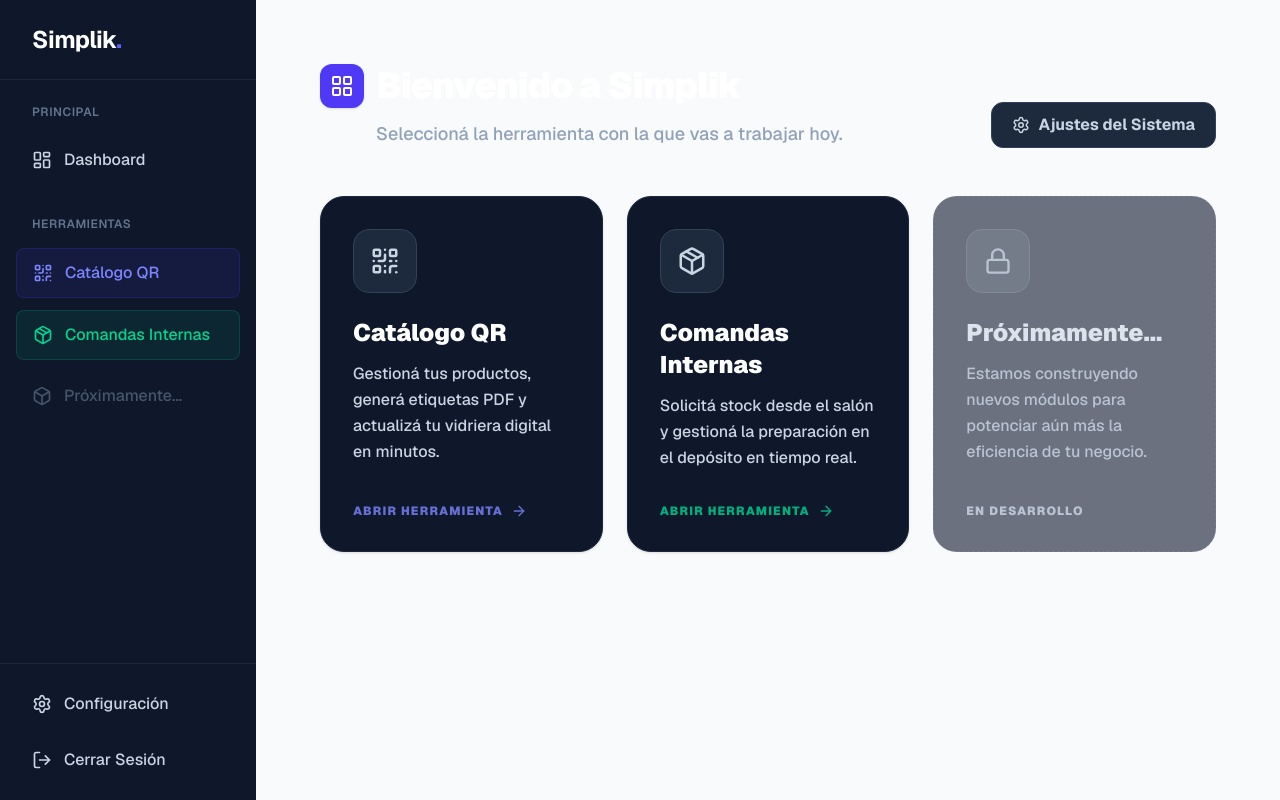
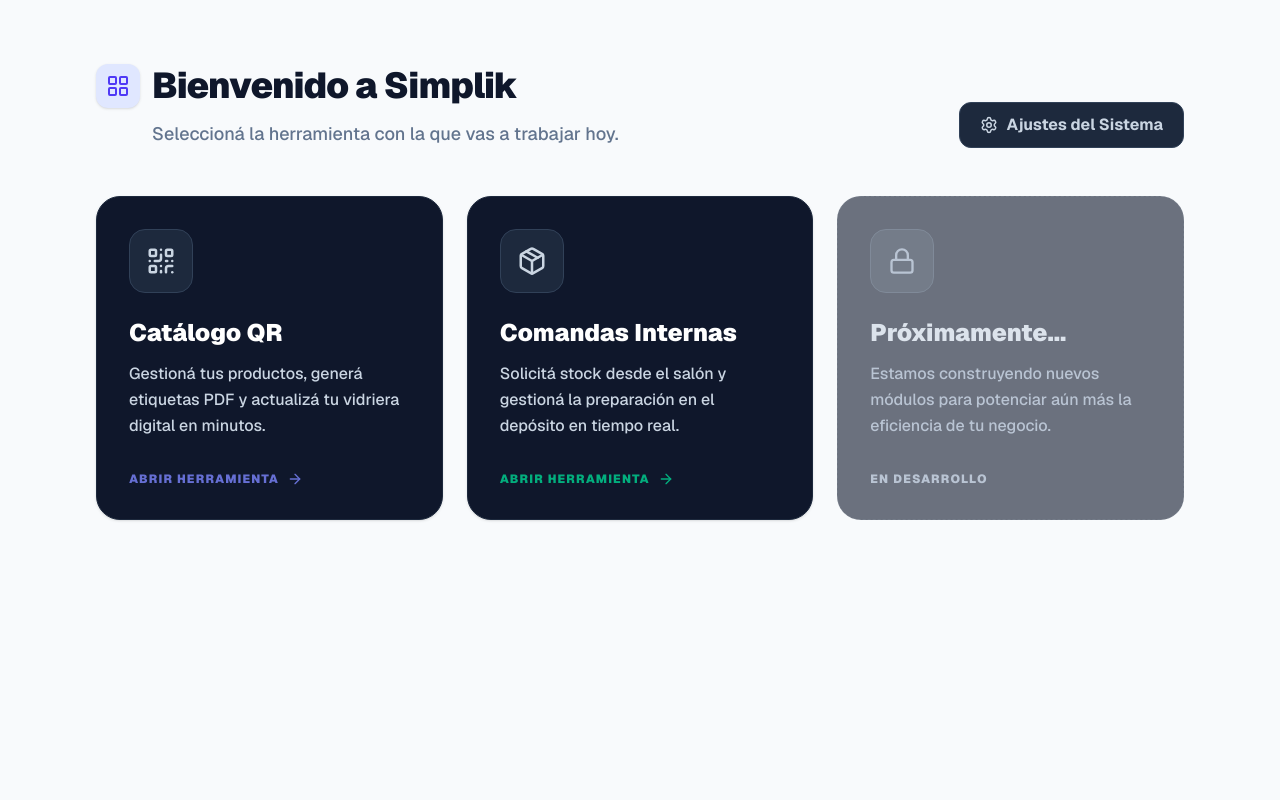
Before and after one commit to santibuffaz19/SIMPLIK-APP, a Next.js app: page /dashboard in a window 1280 px wide. Built offline with nearby package versions, Linux system fonts and the light colour scheme.

Commit message:
agregacion de tool 2 pedidos 5

```diff
--- a/app/dashboard/configuracion/page.tsx
+++ b/app/dashboard/configuracion/page.tsx
@@ -8,12 +8,22 @@
 function ConfiguracionContent() {
     const searchParams = useSearchParams();
 
-    // Leemos de dónde viene. Si no dice nada, asumimos que viene del dashboard.
-    let fromPage = searchParams.get('from') || '/dashboard';
+    // Leemos de dónde viene.
+    let fromParam = searchParams.get('from');
 
-    // ESCUDO ANTI-BUCLES: Si por algún motivo "from" es otra página de configuración, forzamos la salida al dashboard
-    if (fromPage.includes('/configuracion')) {
-        fromPage = '/dashboard';
+    // Armamos una URL de regreso blindada
+    let backUrl = '/dashboard';
+    if (fromParam) {
+        if (fromParam.startsWith('/')) {
+            backUrl = fromParam;
+        } else {
+            backUrl = `/${fromParam}`;
+        }
+    }
+
+    // ESCUDO ANTI-BUCLES
+    if (backUrl.includes('/configuracion')) {
+        backUrl = '/dashboard';
     }
 
     return (
@@ -21,7 +31,7 @@
 
             <div className="mb-6">
                 <Link
-                    href={fromPage}
+                    href={backUrl}
                     className="inline-flex items-center gap-2 text-sm font-bold text-slate-500 hover:text-indigo-600 transition-colors bg-white px-4 py-2 rounded-xl border border-slate-200 shadow-sm hover:shadow"
                 >
                     <ArrowLeft size={16} /> Volver atrás
--- a/app/dashboard/page.tsx
+++ b/app/dashboard/page.tsx
@@ -5,26 +5,26 @@
     return (
         <div className="max-w-6xl mx-auto p-8 font-sans min-h-[80vh] flex flex-col">
 
-            {/* HEADER CON BOTÓN DE CONFIGURACIÓN ARRIBA A LA DERECHA */}
+            {/* HEADER CORREGIDO */}
             <header className="mb-12 flex flex-col md:flex-row md:justify-between md:items-end gap-6">
                 <div>
                     <div className="flex items-center gap-3 mb-3">
-                        <div className="bg-indigo-600 p-2.5 rounded-xl shadow-sm">
-                            <LayoutGrid size={24} className="text-white" />
+                        <div className="bg-indigo-100 p-2.5 rounded-xl shadow-sm">
+                            <LayoutGrid size={24} className="text-indigo-600" />
                         </div>
-                        <h1 className="text-4xl font-black text-white tracking-tight">Bienvenido a Simplik</h1>
+                        <h1 className="text-4xl font-black text-slate-900 tracking-tight">Bienvenido a Simplik</h1>
                     </div>
-                    <p className="text-slate-400 font-medium text-lg md:ml-14">Seleccioná la herramienta con la que vas a trabajar hoy.</p>
+                    <p className="text-slate-500 font-medium text-lg md:ml-14">Seleccioná la herramienta con la que vas a trabajar hoy.</p>
                 </div>
 
-                {/* BOTÓN DE CONFIGURACIÓN - PASAMOS "from=dashboard" EN LA URL */}
-                <Link href="/dashboard/configuracion?from=dashboard" className="inline-flex items-center justify-center gap-2 bg-slate-800 border border-slate-700 px-5 py-2.5 rounded-xl font-bold text-slate-300 hover:text-indigo-400 hover:border-indigo-800 hover:shadow-sm transition-all active:scale-95 w-fit">
+                {/* BOTÓN DE CONFIGURACIÓN - RUTA CORREGIDA CON BARRA (/) PARA EVITAR 404 */}
+                <Link href="/dashboard/configuracion?from=/dashboard" className="inline-flex items-center justify-center gap-2 bg-slate-800 border border-slate-700 px-5 py-2.5 rounded-xl font-bold text-slate-300 hover:text-indigo-400 hover:border-indigo-800 hover:shadow-sm transition-all active:scale-95 w-fit">
                     <Settings size={18} />
                     Ajustes del Sistema
                 </Link>
             </header>
 
-            {/* GRID DE HERRAMIENTAS - DISEÑO CLEAN Y PROFESIONAL */}
+            {/* GRID DE HERRAMIENTAS */}
             <div className="grid grid-cols-1 md:grid-cols-2 lg:grid-cols-3 gap-6 relative z-10">
 
                 {/* TOOL 1: CATÁLOGO QR */}
--- a/components/Sidebar.tsx
+++ b/components/Sidebar.tsx
@@ -1,14 +1,19 @@
-'use client'; // Agregamos esto para poder leer la ruta
+'use client';
 
 import Link from 'next/link';
-import { usePathname } from 'next/navigation'; // Nueva herramienta para saber dónde estamos
+import { usePathname } from 'next/navigation';
 import { LayoutDashboard, QrCode, Settings, LogOut, Box, Package } from 'lucide-react';
 
 export default function Sidebar() {
-    const pathname = usePathname(); // Acá leemos en qué pantalla está parado el usuario
+    const pathname = usePathname();
+
+    // MAGIA: Si estamos en el Hub principal, no mostramos el sidebar lateral
+    if (pathname === '/dashboard') {
+        return null;
+    }
 
     return (
-        <div className="w-64 h-screen bg-slate-900 text-slate-300 flex flex-col font-sans">
+        <div className="w-64 min-h-screen bg-slate-900 text-slate-300 flex flex-col font-sans shrink-0">
             <div className="h-20 flex items-center px-8 border-b border-slate-800">
                 <h1 className="text-2xl font-bold text-white tracking-tight">Simplik<span className="text-indigo-500">.</span></h1>
             </div>
@@ -44,7 +49,6 @@
             </nav>
 
             <div className="p-4 border-t border-slate-800 space-y-2">
-                {/* ACÁ ESTÁ LA MAGIA: Le pasamos a configuraciones la ruta de donde venimos */}
                 <Link href={`/dashboard/configuracion?from=${pathname}`} className="flex items-center gap-3 px-4 py-3 rounded-lg hover:bg-slate-800 hover:text-white transition-colors">
                     <Settings size={20} />
                     <span className="font-medium">Configuración</span>
```
